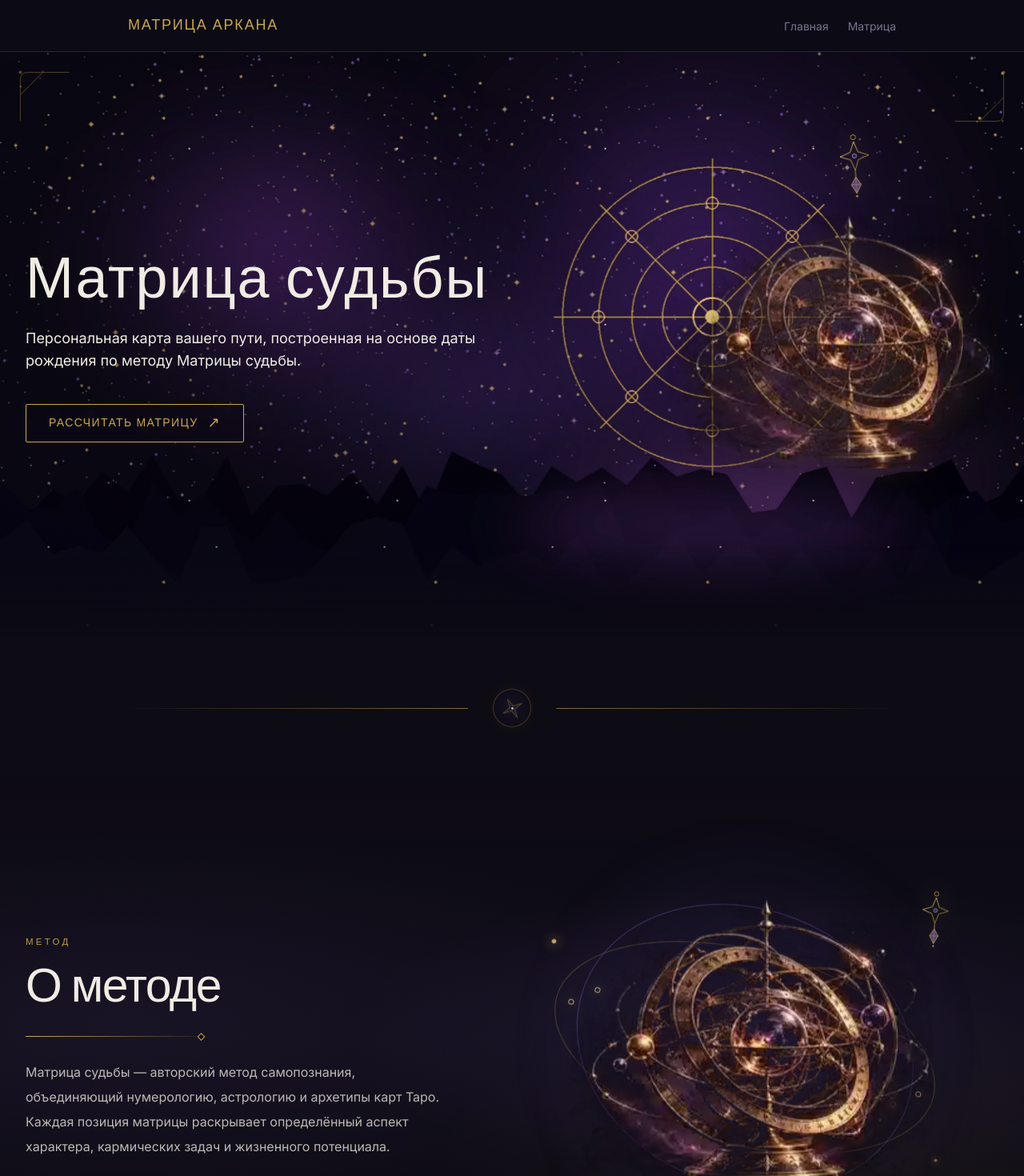
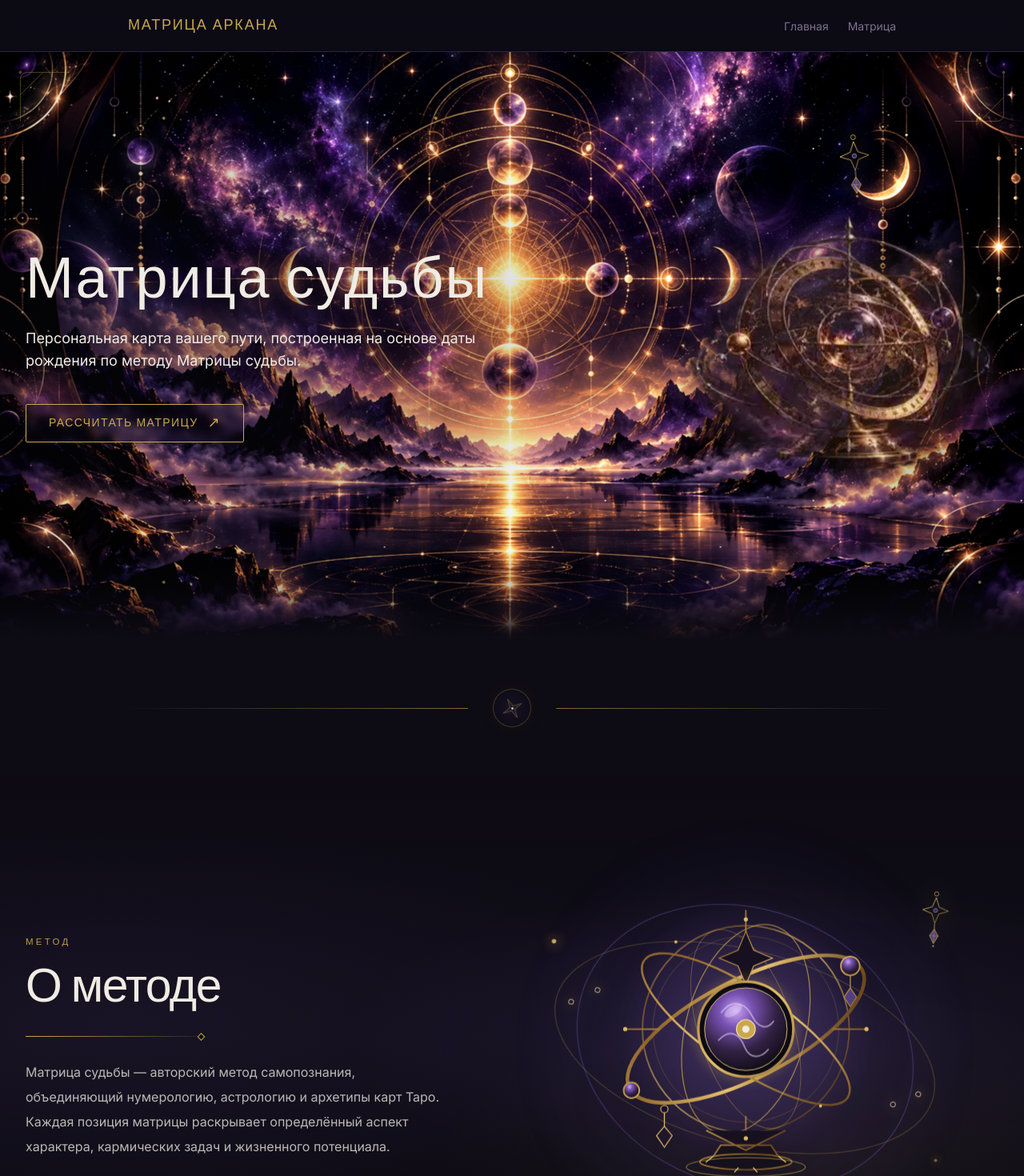
Before and after one commit to Nikolanikol/matrix-arcana, a Next.js app: page / in a window 1280 px wide. Shown: the top 1470 px of the page at 80% size. Built offline with nearby package versions, Linux system fonts and the light colour scheme.

Commit message:
fix: use cinematic hero artwork and restore unique section illustrations

```diff
--- a/src/app/page.tsx
+++ b/src/app/page.tsx
@@ -20,7 +20,7 @@ export default function HomePage() {
         {/* Use the existing nebula as an atmosphere, not a flat image card. */}
         <div className="pointer-events-none absolute inset-0 overflow-hidden" aria-hidden="true">
           <Image
-            src="/images/hero/hero-main.webp"
+            src="/images/hero/hero-cosmic-main.webp"
             alt=""
             fill
             priority
@@ -132,10 +132,10 @@ export default function HomePage() {
               <div className="ma-method-visual__orbit ma-method-visual__orbit--one" />
               <div className="ma-method-visual__orbit ma-method-visual__orbit--two" />
               <Image
-                src="/images/objects/orrery-object.webp"
+                src="/illustrations/method-orbital-reliquary.svg"
                 alt=""
-                width={300}
-                height={232}
+                width={720}
+                height={640}
                 className="ma-method-visual__art"
               />
               <Image
@@ -244,10 +244,10 @@ export default function HomePage() {
             <div className="ma-final-cta__seal" aria-hidden="true">
               <div className="ma-final-cta__seal-halo" />
               <Image
-                src="/images/objects/orrery-object.webp"
+                src="/illustrations/cta-celestial-seal.svg"
                 alt=""
-                width={300}
-                height={232}
+                width={460}
+                height={460}
                 className="ma-final-cta__seal-image"
               />
             </div>
```
